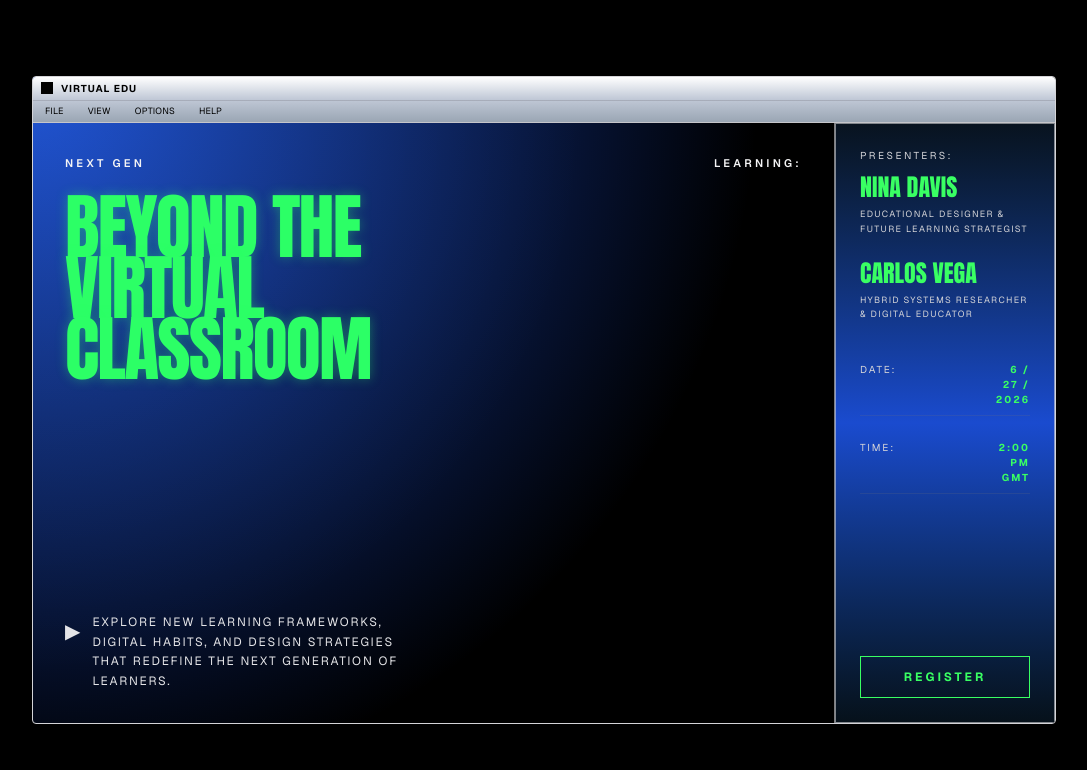
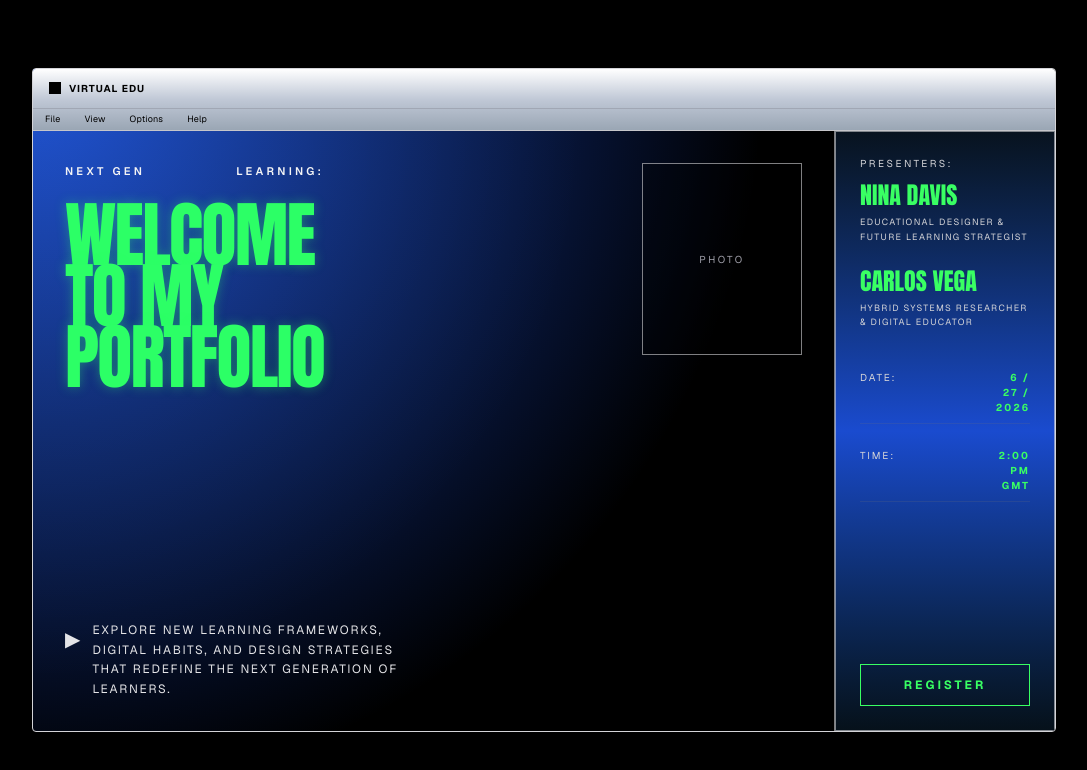
Before and after one commit to sifzerda/next-portfolio, a Next.js app: page / in a window 1280 px wide. Shown: the top 770 px of the page, without its empty margins (96-1183 px from the left). Built offline with nearby package versions, Linux system fonts and the light colour scheme.

Commit message:
added copies

```diff
--- a/components/Design.js
+++ b/components/Design.js
@@ -1,17 +1,26 @@
+
+"use client";
+
+import { useRef } from "react";
+import { useState } from "react";
+import Draggable from "react-draggable";
+
 export default function VirtualClassroomPage() {
+  const nodeRef = useRef(null);
+
 return (
+  <div className="w-screen h-screen bg-black flex items-center justify-center p-4 overflow-hidden">
+  <Draggable nodeRef={nodeRef} handle=".drag-handle" bounds="parent">
+  <div ref={nodeRef} className="w-full max-w-5xl border border-zinc-300 bg-[radial-gradient(circle_at_top_left,_rgba(26,75.41,207,1.0),_transparent_60%)] rounded-sm overflow-hidden cursor-move" >
 
-      <div className="w-full max-w-5xl border border-[#0f1720] bg-gradient-to-br from-[#08111d] via-[#0d2d5c] to-[#06101a] shadow-[0_0_40px_rgba(0,120,255,0.25)] rounded-sm overflow-hidden">
-        <div className="border-b border-zinc-500/40 bg-gradient-to-b from-[#e7edf3] to-[#b9c0c9] text-[10px] text-black">
+  {/* Header / Drag Handle */}
+  <div className="drag-handle border-b border-zinc-500/40 bg-gradient-to-b from-[#ffffff] via-[#c0c8d6] to-[#9aa6b4] text-[10px] text-black">
   <div className="flex items-center justify-between px-2 py-1 border-b border-zinc-500/30">
   <div className="flex items-center gap-2">
   <div className="w-3 h-3 bg-black" />
   <span className="uppercase tracking-widest font-bold">Virtual Edu</span>
   </div>
-
-
   </div>
-
   <div className="flex gap-6 px-3 py-1 uppercase tracking-wide text-[9px]">
   <span>File</span>
   <span>View</span>
@@ -19,80 +28,45 @@ export default function VirtualClassroomPage() {
   <span>Help</span>
   </div>
   </div>
+  {/* Main Content */}
+  <div className="grid md:grid-cols-[1fr_220px] min-h-[600px]">
+  {/* Left Section */}
+  <div className="relative border-r border-zinc-300/60 p-6 md:p-8">
+  <div className="absolute inset-0 bg-[radial-gradient(circle_at_top_left,_rgba(70,140,255,0.15),_transparent_55%)] pointer-events-none" />
+  <div className="relative z-10 h-full flex flex-col justify-between">
 
-        <div className="grid md:grid-cols-[1fr_220px] min-h-[600px]">
-          <div className="relative border-r border-zinc-400/60 p-6 md:p-8">
-            <div className="absolute inset-0 bg-[radial-gradient(circle_at_top_left,_rgba(70,140,255,0.15),_transparent_55%)] pointer-events-none" />
-
-            <div className="relative z-10 h-full flex flex-col justify-between">
   <div>
     <div className="flex items-center justify-between mb-6 uppercase text-[11px] tracking-[0.3em] text-zinc-100 font-semibold">
   <span>Next Gen</span>
   <span>Learning:</span>
   </div>
-
-                <h1
-                  className="text-[#2cff66] uppercase leading-[0.85] tracking-tight font-black text-5xl sm:text-6xl md:text-7xl max-w-3xl"
-                  style={{
-                    fontFamily: 'Impact, Haettenschweiler, Arial Narrow Bold, sans-serif',
-                    textShadow: '0 0 12px rgba(44,255,102,0.35)',
-                  }}
-                >
-                  Beyond The
-                  <br />
-                  Virtual
-                  <br />
-                  Classroom
-                </h1>
+  <h1 className="text-[#2cff66] uppercase leading-[0.85] tracking-tight font-black text-5xl sm:text-6xl md:text-7xl max-w-3xl" style={{ fontFamily: "Impact, Haettenschweiler, Arial Narrow Bold, sans-serif", textShadow: "0 0 12px rgba(44,255,102,0.35)", }} > Beyond The <br /> Virtual <br /> Classroom </h1>
   </div>
 
   <div className="mt-12 flex gap-3 max-w-md">
     <div className="pt-1 text-zinc-200 text-xl">▶</div>
-                <p className="text-[11px] sm:text-xs uppercase leading-relaxed tracking-[0.15em] text-zinc-200 max-w-xs">
-                  Explore new learning frameworks, digital habits, and design strategies that redefine the next generation of learners.
-                </p>
+    <p className="text-[11px] sm:text-xs uppercase leading-relaxed tracking-[0.15em] text-zinc-200 max-w-xs"> Explore new learning frameworks, digital habits, and design strategies that redefine the next generation of learners. </p>
     </div>
     </div>
     </div>
 
-          <aside className="bg-gradient-to-b from-[#06111b] via-[#123b75] to-[#0a1a2a] p-6 flex flex-col justify-between text-zinc-100">
+    {/* Right Aside */}
+
+    <aside className="border border-zinc-300/60 bg-gradient-to-b from-[#08131f] via-[#1a4bcf] to-[#06111b] p-6 flex flex-col justify-between text-zinc-100">
     <div>
       <div className="mb-10">
-                <p className="uppercase text-[10px] tracking-[0.25em] text-zinc-300 mb-3">
-                  Presenters:
-                </p>
-
+        <p className="uppercase text-[10px] tracking-[0.25em] text-zinc-300 mb-3"> Presenters: </p>
         <div className="space-y-6">
           <div>
-                    <h2
-                      className="text-[#39ff63] text-2xl uppercase font-black leading-none"
-                      style={{
-                        fontFamily: 'Impact, Haettenschweiler, Arial Narrow Bold, sans-serif',
-                      }}
-                    >
-                      Nina Davis
-                    </h2>
-                    <p className="text-[9px] uppercase tracking-[0.15em] text-zinc-300 mt-2 leading-relaxed">
-                      Educational Designer & Future Learning Strategist
-                    </p>
+            <h2 className="text-[#39ff63] text-2xl uppercase font-black leading-none" style={{ fontFamily: "Impact, Haettenschweiler, Arial Narrow Bold, sans-serif" }} > Nina Davis </h2>
+             <p className="text-[9px] uppercase tracking-[0.15em] text-zinc-300 mt-2 leading-relaxed"> Educational Designer & Future Learning Strategist </p>
              </div>
-
              <div>
-                    <h2
-                      className="text-[#39ff63] text-2xl uppercase font-black leading-none"
-                      style={{
-                        fontFamily: 'Impact, Haettenschweiler, Arial Narrow Bold, sans-serif',
-                      }}
-                    >
-                      Carlos Vega
-                    </h2>
-                    <p className="text-[9px] uppercase tracking-[0.15em] text-zinc-300 mt-2 leading-relaxed">
-                      Hybrid Systems Researcher & Digital Educator
-                    </p>
+              <h2 className="text-[#39ff63] text-2xl uppercase font-black leading-none" style={{ fontFamily: "Impact, Haettenschweiler, Arial Narrow Bold, sans-serif" }} > Carlos Vega </h2>
+               <p className="text-[9px] uppercase tracking-[0.15em] text-zinc-300 mt-2 leading-relaxed"> Hybrid Systems Researcher & Digital Educator </p>
                </div>
                </div>
                </div>
-
                <div className="space-y-6 text-[10px] uppercase tracking-[0.2em]">
                 <div className="flex justify-between border-b border-zinc-500/20 pb-2">
                 <span className="text-zinc-300">Date:</span>
@@ -102,24 +76,18 @@ export default function VirtualClassroomPage() {
                   <div>2026</div>
                   </div>
                   </div>
-
                   <div className="flex justify-between border-b border-zinc-500/20 pb-2">
                   <span className="text-zinc-300">Time:</span>
                   <div className="text-right text-[#39ff63] font-bold">
                     <div>2:00</div>
                     <div>PM</div>
                     <div>GMT</div>
-                  </div>
-                </div>
-              </div>
-            </div>
-
-            <button className="mt-12 border border-[#39ff63] text-[#39ff63] hover:bg-[#39ff63] hover:text-black transition-all duration-200 uppercase tracking-[0.25em] text-xs py-3 font-bold">
-              Register
-            </button>
+                    </div> </div>
+                    </div> </div>
+                    <button className="mt-12 border border-[#39ff63] text-[#39ff63] hover:bg-[#39ff63] hover:text-black transition-all duration-200 uppercase tracking-[0.25em] text-xs py-3 font-bold"> Register </button>
                     </aside>
                     </div>
                     </div>
-
-  );
+                    </Draggable>
+                    </div> );
                     }
--- a/components/Design2.js
+++ b/components/Design2.js
@@ -1,12 +1,19 @@
 
 "use client";
 
-import { useRef } from "react";
-import { useState } from "react";
+import { useRef, useState } from "react";
 import Draggable from "react-draggable";
 
 export default function VirtualClassroomPage() {
   const nodeRef = useRef(null);
+  const [openMenu, setOpenMenu] = useState(null);
+
+  const menuItems = {
+    File: ["New Session", "Open", "Save", "Export", "Exit"],
+    View: ["Zoom In", "Zoom Out", "Fullscreen", "Split View"],
+    Options: ["Preferences", "Themes", "Notifications", "Settings"],
+    Help: ["Documentation", "Support", "Report Issue", "About"],
+  };
 
   return (
     <div className="w-screen h-screen bg-black flex items-center justify-center p-4 overflow-hidden">
@@ -21,6 +28,7 @@ return (
                 <span className="uppercase tracking-widest font-bold">Virtual Edu</span>
               </div>
             </div>
+
             <div className="flex gap-6 px-3 py-1 uppercase tracking-wide text-[9px]">
               <span>File</span>
               <span>View</span>
@@ -28,21 +36,52 @@ return (
               <span>Help</span>
             </div>
           </div>
+
           {/* Main Content */}
           <div className="grid md:grid-cols-[1fr_220px] min-h-[600px]">
             {/* Left Section */}
             <div className="relative border-r border-zinc-300/60 p-6 md:p-8">
               <div className="absolute inset-0 bg-[radial-gradient(circle_at_top_left,_rgba(70,140,255,0.15),_transparent_55%)] pointer-events-none" />
               <div className="relative z-10 h-full flex flex-col justify-between">
-  <div> <div className="flex items-center justify-between mb-6 uppercase text-[11px] tracking-[0.3em] text-zinc-100 font-semibold">
+
+                <div className="flex flex-col md:flex-row md:items-start md:justify-between gap-8">
+                  <div>
+                    <div className="flex items-center justify-between mb-6 uppercase text-[11px] tracking-[0.3em] text-zinc-100 font-semibold">
                       <span>Next Gen</span>
                       <span>Learning:</span>
                     </div>
-  <h1 className="text-[#2cff66] uppercase leading-[0.85] tracking-tight font-black text-5xl sm:text-6xl md:text-7xl max-w-3xl" style={{ fontFamily: "Impact, Haettenschweiler, Arial Narrow Bold, sans-serif", textShadow: "0 0 12px rgba(44,255,102,0.35)", }} > Beyond The <br /> Virtual <br /> Classroom </h1>
+
+                    <h1
+                      className="text-[#2cff66] uppercase leading-[0.9] font-black text-5xl sm:text-6xl md:text-7xl max-w-3xl"
+                      style={{
+                        fontFamily: "Impact, Haettenschweiler, Arial Narrow Bold, sans-serif",
+                        textShadow: "0 0 12px rgba(44,255,102,0.35)",
+                      }}
+                    >
+                      Welcome <br /> to my <br /> Portfolio
+                    </h1>
                   </div>
+
+
+
+
+
+
+                  <div className="w-40 h-48 border border-zinc-300/60 bg-black/30 flex items-center justify-center text-zinc-400 text-[10px] uppercase tracking-[0.25em] shrink-0">
+                    Photo
+                  </div>
+                </div>
+
+
+
+
+
+
                 <div className="mt-12 flex gap-3 max-w-md">
                   <div className="pt-1 text-zinc-200 text-xl">▶</div>
-    <p className="text-[11px] sm:text-xs uppercase leading-relaxed tracking-[0.15em] text-zinc-200 max-w-xs"> Explore new learning frameworks, digital habits, and design strategies that redefine the next generation of learners. </p>
+                  <p className="text-[11px] sm:text-xs uppercase leading-relaxed tracking-[0.15em] text-zinc-200 max-w-xs">
+                    Explore new learning frameworks, digital habits, and design strategies that redefine the next generation of learners.
+                    </p>
                 </div>
               </div>
             </div>
@@ -86,5 +125,5 @@ return (
           </div>
         </div>
       </Draggable>
-                    </div> );
+    </div>);
 }
--- a/components/Design3.js
+++ b/components/Design3.js
@@ -18,10 +18,8 @@ export default function VirtualClassroomPage() {
   return (
     <div className="w-screen h-screen bg-black flex items-center justify-center p-4 overflow-hidden">
       <Draggable nodeRef={nodeRef} handle=".drag-handle" bounds="parent">
-        <div
-          ref={nodeRef}
-          className="w-full max-w-5xl border border-zinc-300 bg-[radial-gradient(circle_at_top_left,_rgba(26,75,207,1),_transparent_60%)] rounded-sm overflow-hidden cursor-default"
-        >
+        <div ref={nodeRef} className="w-full max-w-5xl border border-zinc-300 bg-[radial-gradient(circle_at_top_left,_rgba(26,75,207,1),_transparent_60%)] rounded-sm overflow-hidden cursor-default">
+
           {/* Header / Drag Handle */}
           <div className="border-b border-zinc-500/40 bg-gradient-to-b from-[#ffffff] via-[#c0c8d6] to-[#9aa6b4] text-[10px] text-black">
             <div className="drag-handle flex items-center justify-between px-4 py-3 border-b border-zinc-500/30 cursor-move">
@@ -68,8 +66,9 @@ export default function VirtualClassroomPage() {
             {/* Left Section */}
             <div className="relative border-r border-zinc-300/60 p-6 md:p-8">
               <div className="absolute inset-0 bg-[radial-gradient(circle_at_top_left,_rgba(70,140,255,0.15),_transparent_55%)] pointer-events-none" />
+              <div className="relative z-10 h-full flex flex-col justify-between">
 
-              <div className="relative z-10 h-full flex flex-col justify-between">
+                <div className="flex flex-col md:flex-row md:items-start md:justify-between gap-8">
                   <div>
                     <div className="flex items-center justify-between mb-6 uppercase text-[11px] tracking-[0.3em] text-zinc-100 font-semibold">
                       <span>Next Gen</span>
@@ -83,13 +82,26 @@ export default function VirtualClassroomPage() {
                         textShadow: "0 0 12px rgba(44,255,102,0.35)",
                       }}
                     >
-                    Beyond The
+                      Welcome
                       <br />
-                    Virtual
+                      To My
                       <br />
-                    Classroom
+                      Portfolio
                     </h1>
                   </div>
+
+
+
+
+                  <div className="w-40 h-48 border border-zinc-300/60 bg-black/30 flex items-center justify-center text-zinc-400 text-[10px] uppercase tracking-[0.25em] shrink-0">
+                    Photo
+                  </div>
+                </div>
+
+
+
+
+
 
                 <div className="mt-12 flex gap-3 max-w-md">
                   <div className="pt-1 text-zinc-200 text-xl">▶</div>
@@ -101,8 +113,42 @@ export default function VirtualClassroomPage() {
             </div>
 
             {/* Right Aside */}
+
             <aside className="border border-zinc-300/60 bg-gradient-to-b from-[#08131f] via-[#1a4bcf] to-[#06111b] p-6 flex flex-col justify-between text-zinc-100">
-              {/* existing aside content here */}
+              <div>
+                <div className="mb-10">
+                  <p className="uppercase text-[10px] tracking-[0.25em] text-zinc-300 mb-3"> Presenters: </p>
+                  <div className="space-y-6">
+                    <div>
+                      <h2 className="text-[#39ff63] text-2xl uppercase font-black leading-none" style={{ fontFamily: "Impact, Haettenschweiler, Arial Narrow Bold, sans-serif" }} > Nina Davis </h2>
+                      <p className="text-[9px] uppercase tracking-[0.15em] text-zinc-300 mt-2 leading-relaxed"> Educational Designer & Future Learning Strategist </p>
+                    </div>
+                    <div>
+                      <h2 className="text-[#39ff63] text-2xl uppercase font-black leading-none" style={{ fontFamily: "Impact, Haettenschweiler, Arial Narrow Bold, sans-serif" }} > Carlos Vega </h2>
+                      <p className="text-[9px] uppercase tracking-[0.15em] text-zinc-300 mt-2 leading-relaxed"> Hybrid Systems Researcher & Digital Educator </p>
+                    </div>
+                  </div>
+                </div>
+                <div className="space-y-6 text-[10px] uppercase tracking-[0.2em]">
+                  <div className="flex justify-between border-b border-zinc-500/20 pb-2">
+                    <span className="text-zinc-300">Date:</span>
+                    <div className="text-right text-[#39ff63] font-bold">
+                      <div>6 /</div>
+                      <div>27 /</div>
+                      <div>2026</div>
+                    </div>
+                  </div>
+                  <div className="flex justify-between border-b border-zinc-500/20 pb-2">
+                    <span className="text-zinc-300">Time:</span>
+                    <div className="text-right text-[#39ff63] font-bold">
+                      <div>2:00</div>
+                      <div>PM</div>
+                      <div>GMT</div>
+                    </div>
+                  </div>
+                </div>
+              </div>
+              <button className="mt-12 border border-[#39ff63] text-[#39ff63] hover:bg-[#39ff63] hover:text-black transition-all duration-200 uppercase tracking-[0.25em] text-xs py-3 font-bold"> Register </button>
             </aside>
           </div>
         </div>
--- a/src/app/page.js
+++ b/src/app/page.js
@@ -1,6 +1,6 @@
 import Image from "next/image";
 import { Inter } from "next/font/google";
-import Design from "../../components/Design2";
+import Design from "../../components/Design3";
 export default function Home() {
   return (
     <div className="flex flex-col flex-1 items-center justify-center bg-zinc-50 font-sans dark:bg-black">
```
Lines whose indentation alone changed are shown as unchanged.
